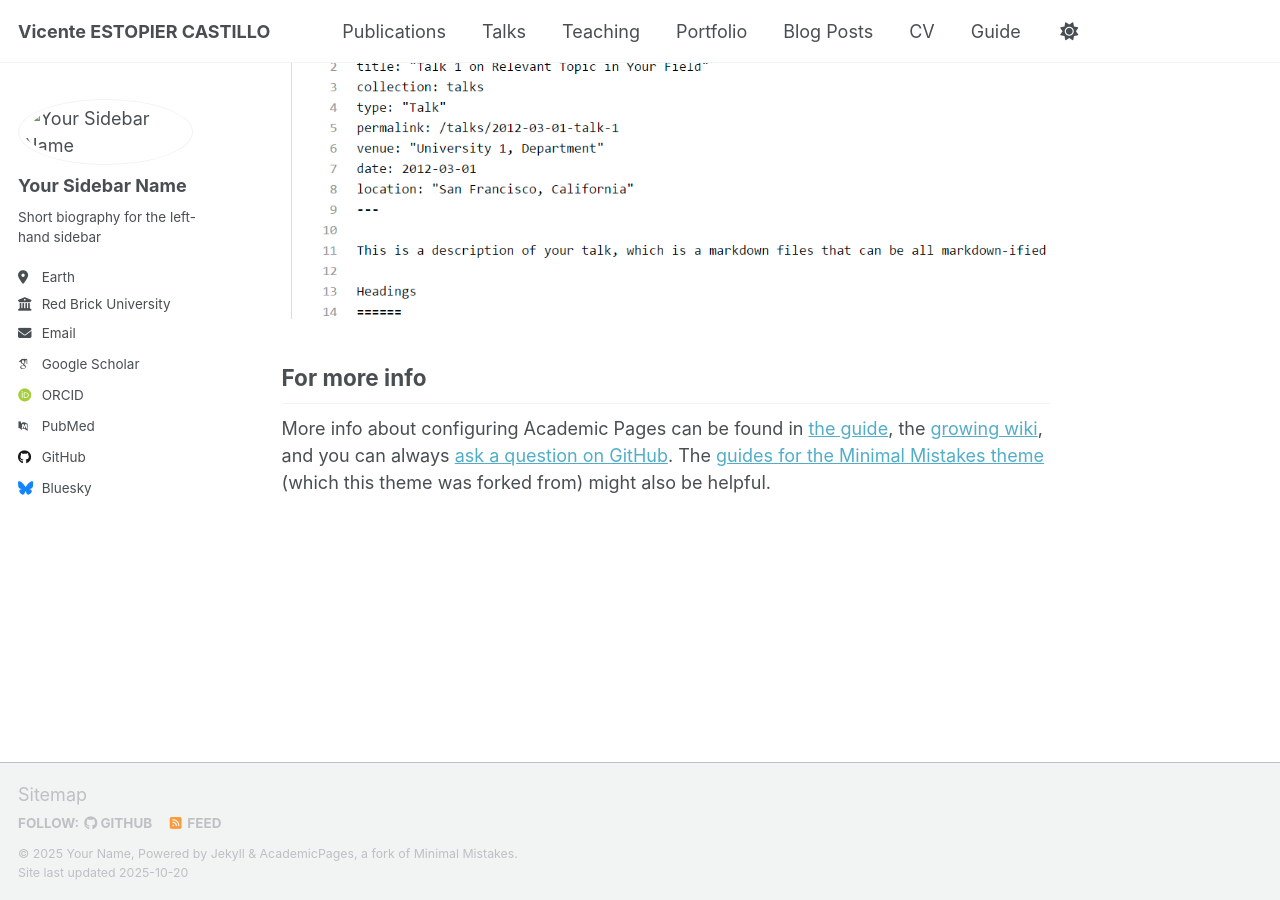
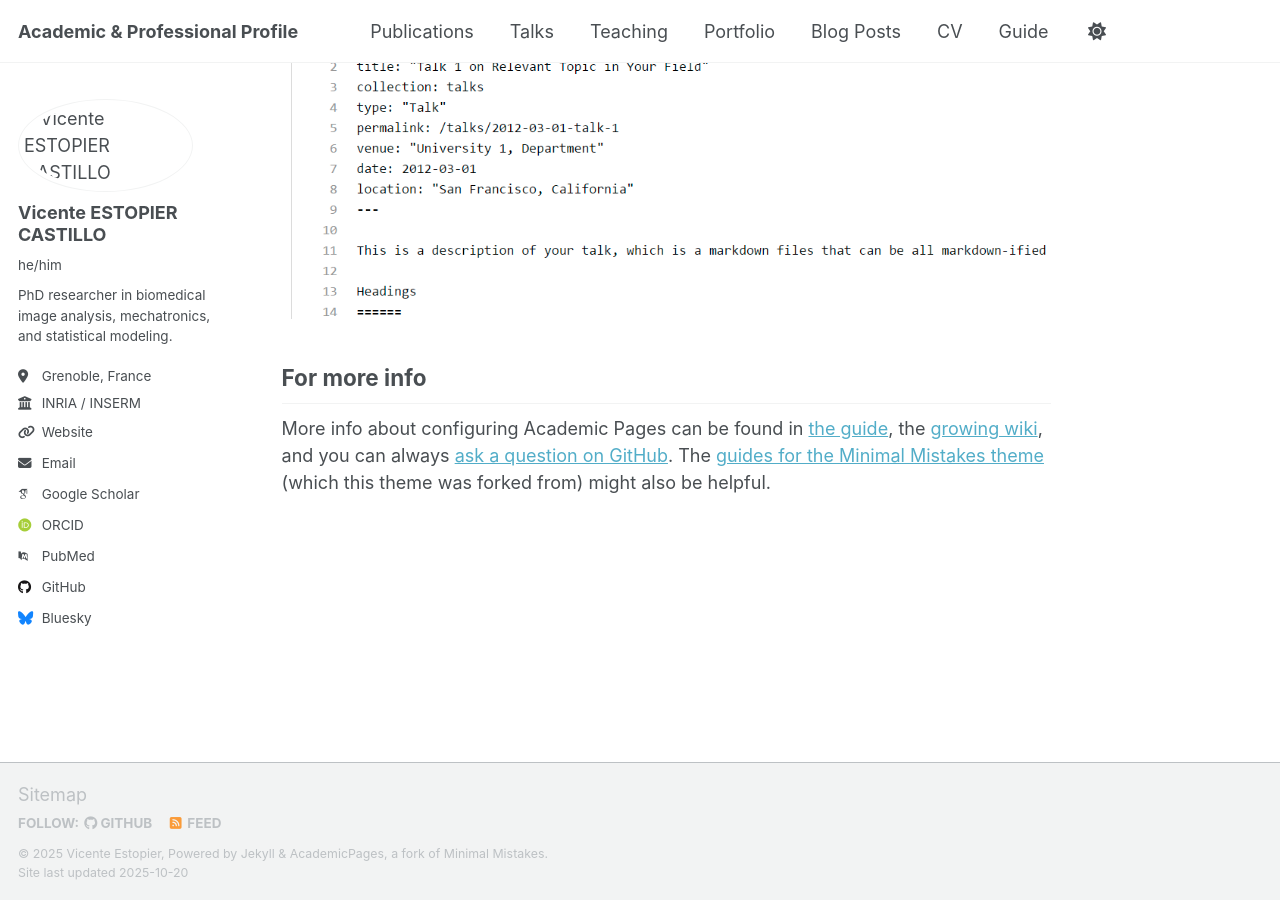
Before and after one commit to vestopier/vicente_estopier.github.io, a Jekyll site: the page built from _pages/about.md, in a window 1280 px wide and 900 px high, scrolled down 2880 px. Built offline with Jekyll 4.4.1, drawn with Linux system fonts in a browser that asks for light colours; some web fonts are replaced; a script that is not in the unit is left out.

Commit message:
Update _config.yml

```diff
--- a/_config.yml
+++ b/_config.yml
@@ -9,28 +9,30 @@
 # Basic Site Settings
 locale                   : "en-US"
 site_theme               : "default" # Currently available options are "default", "air"
-title                    : "Vicente ESTOPIER CASTILLO"
+title                    : "Academic & Professional Profile"
 title_separator          : "-"
-name                     : &name "Your Name"
-description              : &description "Your Name's academic portfolio"   # Update this with a general description of your site, this is the default if not overridden by a page
-url                      : https://academicpages.github.io # The base hostname & protocol for your site e.g. "https://[your GitHub username].github.io",
-                                                           # or if you already have some other page hosted on Github then use "https://[your GitHub username].github.io/[Your Repo Name]"
-baseurl                  : "" # the subpath of your site, e.g. "/blog"
-repository               : "academicpages/academicpages.github.io"
+name                     : &name "Vicente Estopier"
+description              : &description "PhD researcher and engineer in medical image analysis and computational modeling"
+url                      : "https://vestopier.github.io"
+baseurl                  : "" # since your repo is a user/organization site, leave this empty
+repository               : "vestopier/vicente-estopier.github.io"
 
-# Site Author - The following control what appear as part of the author content on the side bar.
-#               If a field is blank the icon and link will not appear, otherwise it will be shown.
-#               Additional customization can be done by editing /_includes/author-profile.html
+# Site Author
 author:
-  # Biographic information
-  avatar           : "images/Me.jpg"
-  name             : "Your Sidebar Name"
-  pronouns         : # example: "she/her"
-  bio              : "Short biography for the left-hand sidebar"
-  location         : "Earth"
-  employer         : "Red Brick University"
-  uri              : # URL
-  email            : "none@example.org"
+  avatar           : "images/Me.jpg"  # make sure the image exists here
+  name             : "Vicente ESTOPIER CASTILLO"
+  pronouns         : "he/him"
+  bio              : "PhD researcher in biomedical image analysis, mechatronics, and statistical modeling."
+  location         : "Grenoble, France"
+  employer         : "INRIA / INSERM"
+  uri              : "https://vestopier.github.io"
+  # Main contact
+  email            : "ve.estopier@gmail.com"
+  # Institutional / temporary addresses (not shown by default)
+  alt_emails:
+    - "vicente.estopier-castillo@inria.fr"
+    - "vicente.estopier-castillo@inserm.fr"
+    - "vicente.estopier-castillo@univ-grenoble-alpes.fr"
 
   # Academic websites
   academia         : # URL
```
